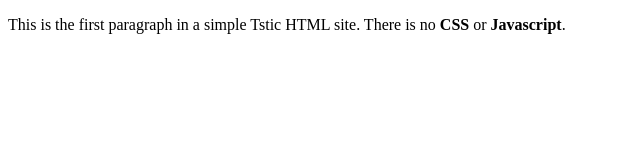
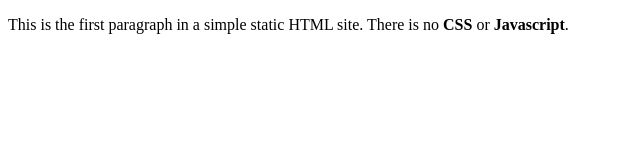
Before and after one commit to bigboy92/static, a plain HTML site: page index.html in a window 1280 px wide. Shown: the full height of the page, 0-640 px from the left. Drawn offline with Linux system fonts and the light colour scheme.

Commit message:
Update index.html

```diff
--- a/index.html
+++ b/index.html
@@ -4,6 +4,6 @@
         <title>Static HTML Site</title>
     </head>
     <body>
-        <p>This is the first paragraph in a simple Tstic HTML site. There is no <strong>CSS</strong> or <strong>Javascript</strong>.</p>
+        <p>This is the first paragraph in a simple static HTML site. There is no <strong>CSS</strong> or <strong>Javascript</strong>.</p>
     </body>
 </html>
```
